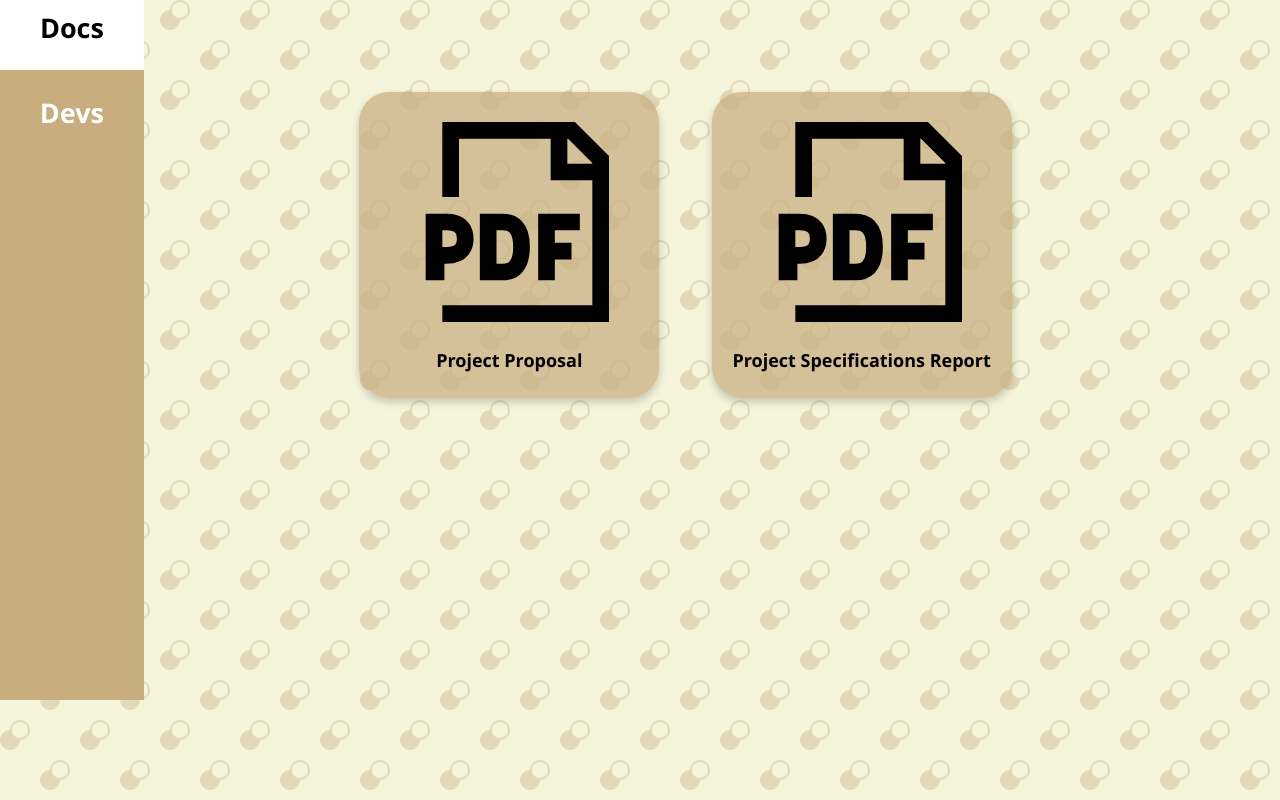
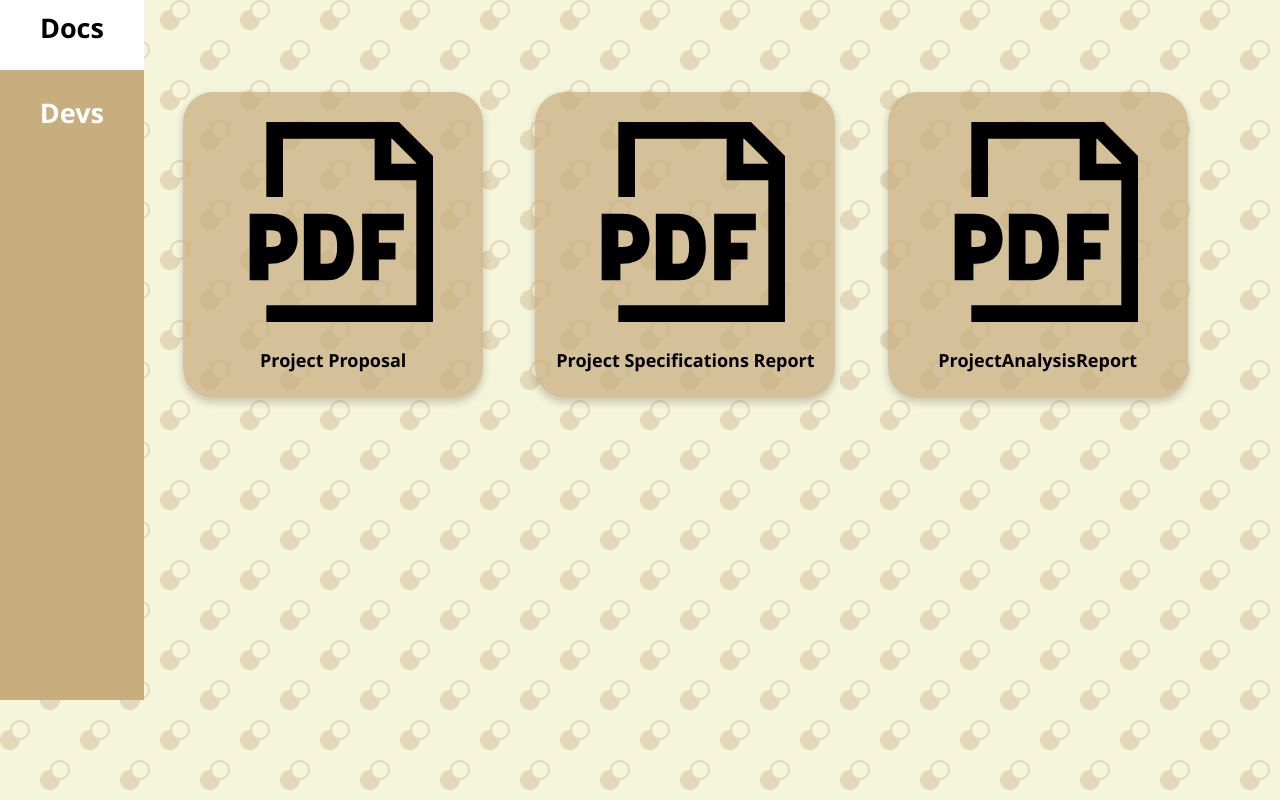
Before and after one commit to SKT1803/mesajla, a React (Create React App) app: page /mesajla/documents in a window 1280 px wide. Built offline with nearby package versions, Linux system fonts and the light colour scheme.

Commit message:
new document added

```diff
--- a/src/components-pages/DocumentationPage.js
+++ b/src/components-pages/DocumentationPage.js
@@ -1,6 +1,7 @@
 import Docs from "../components/Docs.js";
 import projectProposal from "../assets/Project Proposal.pdf";
 import projectSpecificationsReport from "../assets/Project Specifications Report.pdf";
+import ProjectAnalysisReport from "../assets/Project Analysis Report.pdf";
 import "../styles/doc-cards.css";
 
 const DocumentationsPage = () => (
@@ -10,6 +11,7 @@ const DocumentationsPage = () => (
 
       <Docs name={"Project Proposal"} link={projectProposal} />
       <Docs name={"Project Specifications Report"} link={projectSpecificationsReport} />
+      <Docs name={"ProjectAnalysisReport"} link={ProjectAnalysisReport} />
     </div>
 
     {/* <iframe className='' src={projectProposal} height="100%" width="100%" title="Project Proposal"></iframe> */}
```
Also changed, not shown: 1 other file (tests, documents, lock files or other folders).
